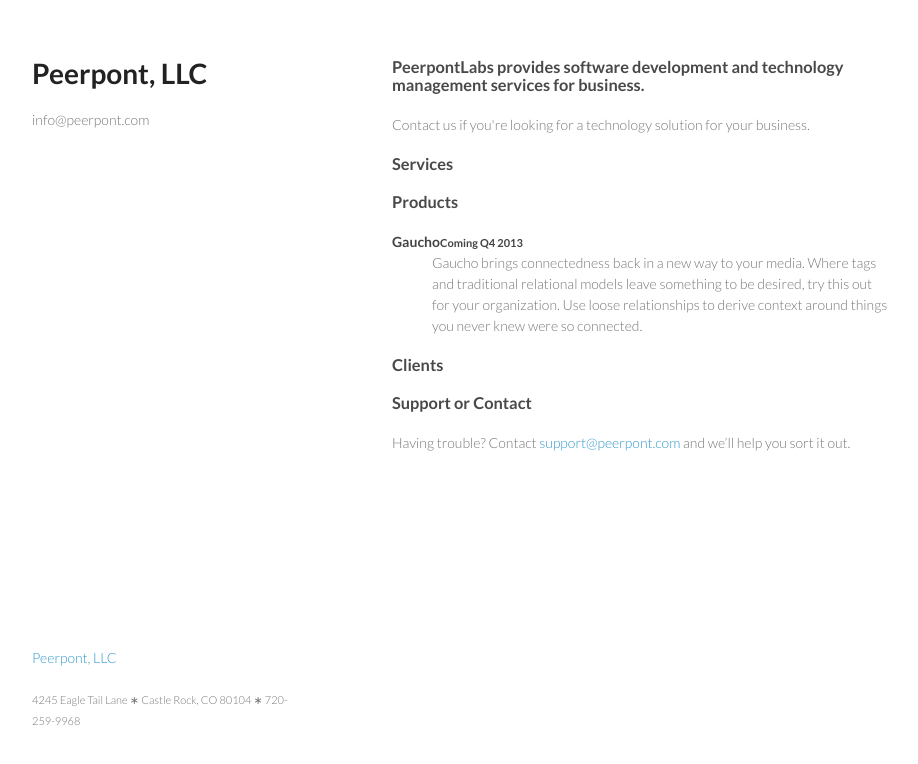
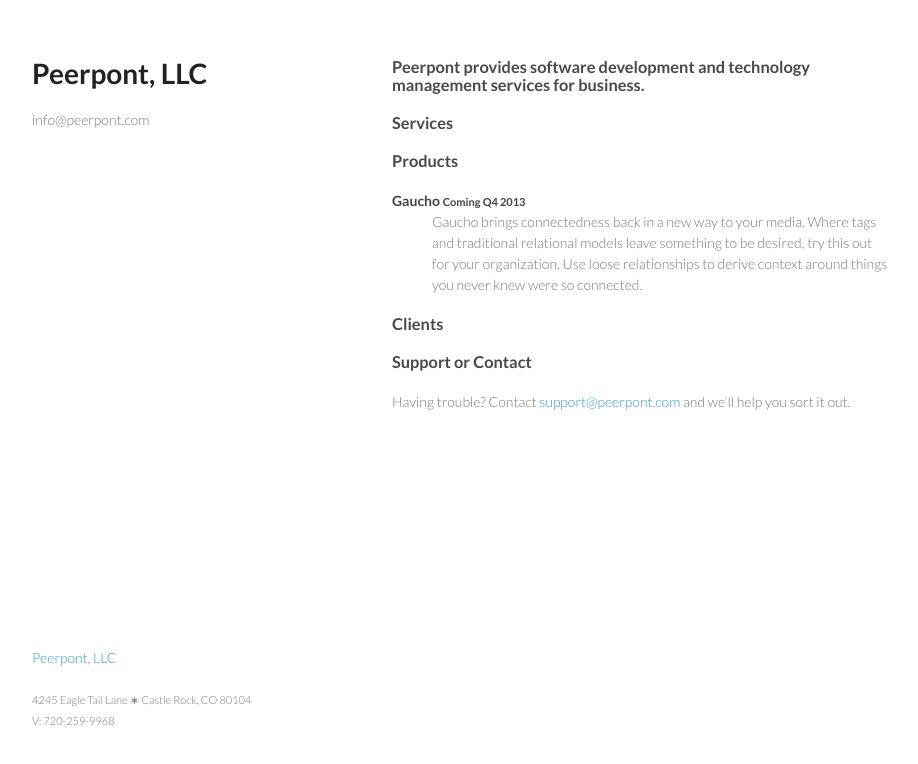
Before and after one commit to PeerpontLabs/peerpont.github.io, a plain HTML site: page index.html in a window 1280 px wide. Shown: the whole page, without its empty margins (178-1096 px from the left). Drawn offline with Linux system fonts and the light colour scheme.

```diff
--- a/index.html
+++ b/index.html
@@ -23,11 +23,9 @@
       <section>
         <h3>
           <a name="welcome-to-github-pages" class="anchor" href="#welcome-to-github-pages"><span class="octicon octicon-link"></span></a>
-          PeerpontLabs provides software development and technology management services for business.
+          Peerpont provides software development and technology management services for business.
         </h3>
 
-
-<p>Contact us if you're looking for a technology solution for your business.</p>
 
 <h3>
 <a name="services" class="anchor" href="#designer-templates"><span class="octicon octicon-link"></span></a>Services</h3>
@@ -39,7 +37,7 @@
 
 <p>
   <dl>
-    <dt>Gaucho<small>Coming Q4 2013</small></dt>
+    <dt>Gaucho&nbsp;<small>Coming Q4 2013</small></dt>
     <dd>
       Gaucho brings connectedness back in a new way to your media.  Where tags and traditional relational models leave something to be desired, try this out for your organization.  Use loose relationships to derive context around things you never knew were so connected.
     </dd>
@@ -58,7 +56,7 @@
       </section>
       <footer>
         <p><a href="http://www.peerpont.com">Peerpont, LLC</a></p>
-        <p><small>4245 Eagle Tail Lane &lowast; Castle Rock, CO 80104 &lowast; 720-259-9968</small></p>
+        <p><small>4245 Eagle Tail Lane &lowast; Castle Rock, CO 80104<br/>V: 720-259-9968</small></p>
       </footer>
     </div>
     <script src="javascripts/scale.fix.js"></script>
```
